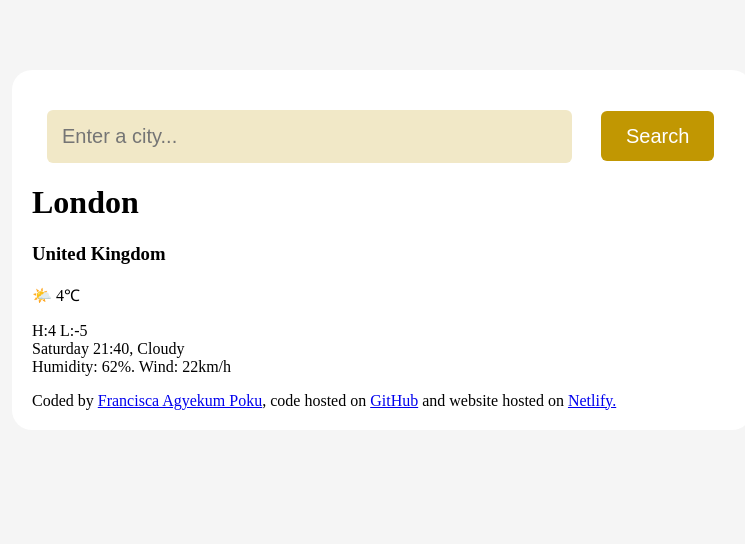
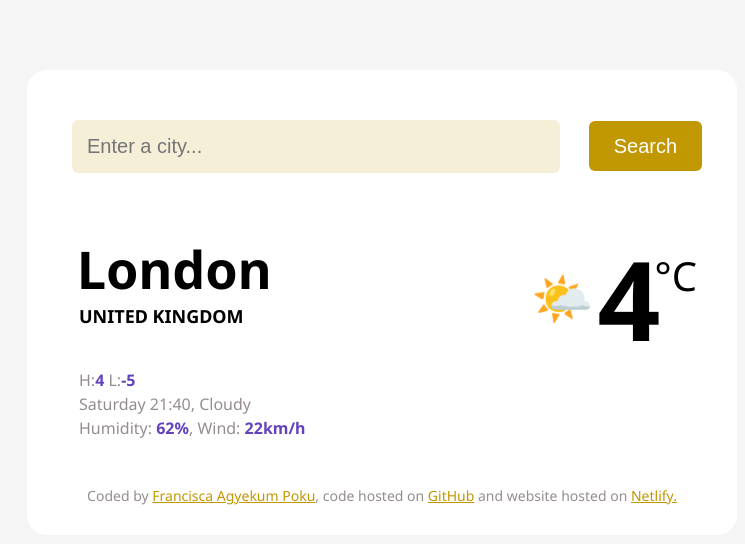
Before and after one commit to franciscaap/weather-ology, a plain HTML site: page index.html in a window 1280 px wide. Shown: the whole page, without its empty margins (258-1003 px from the left). Drawn offline with Linux system fonts and the light colour scheme; a web font is replaced by a local one.

Commit message:
Added styling to the body

```diff
--- a/index.html
+++ b/index.html
@@ -4,6 +4,12 @@
     <meta charset="UTF-8" />
     <meta name="viewport" content="width=device-width, initial-scale=1.0" />
     <title>Weatherology</title>
+    <link rel="preconnect" href="https://fonts.googleapis.com" />
+    <link rel="preconnect" href="https://fonts.gstatic.com" crossorigin />
+    <link
+      href="https://fonts.googleapis.com/css2?family=Dosis:wght@200;300;400;500;600;700;800&family=Noto+Sans:ital,wght@0,100;0,200;0,300;0,400;0,500;0,600;0,700;0,800;0,900;1,100;1,200;1,300;1,400;1,500;1,600;1,700;1,800;1,900&family=PT+Mono&display=swap"
+      rel="stylesheet"
+    />
     <link rel="stylesheet" href="src/style.css" />
   </head>
   <body>
@@ -20,16 +26,24 @@
         </form>
       </header>
       <main>
-        <h1>London</h1>
-        <h3>United Kingdom</h3>
-        🌤️ 4℃
-        <p>
-          H:4 L:-5
-          <br />
-          Saturday 21:40, Cloudy
-          <br />
-          Humidity: 62%. Wind: 22km/h
-        </p>
+        <div class="current-weather">
+          <div>
+            <h1>London</h1>
+            <h3>UNITED KINGDOM</h3>
+            <p class="current-details">
+              H:<strong>4</strong> L:<strong>-5</strong>
+              <br />
+              Saturday 21:40, Cloudy
+              <br />
+              Humidity: <strong>62%</strong>, Wind:<strong> 22km/h</strong>
+            </p>
+          </div>
+          <div class="current-temperature">
+            <span class="current-temperature-icon">🌤️</span>
+            <span class="current-temperature-value">4</span>
+            <span class="current-temperature-unit">°C</span>
+          </div>
+        </div>
       </main>
       <footer>
         Coded by
--- a/src/style.css
+++ b/src/style.css
@@ -1,12 +1,13 @@
 body {
   background-color: #f5f5f5;
+  font-family: "Noto Sans", sans-serif;
 }
 .app-container {
-  max-width: 700px;
+  max-width: 650px;
   background: white;
   display: block;
   margin: 70px auto;
-  padding: 20px;
+  padding: 30px;
   border-radius: 20px;
 }
 
@@ -14,7 +15,7 @@ body {
   width: 75%;
   padding: 15px;
   margin: 20px 0 0 15px;
-  background: #f1e8c7;
+  background: #f1e8c7b2;
   border: none;
   border-radius: 6px;
   font-size: 20px;
@@ -30,3 +31,59 @@ body {
   line-height: 1;
   border-radius: 6px;
 }
+
+.current-weather {
+  display: flex;
+  justify-content: space-between;
+}
+
+h1 {
+  font-size: 52px;
+  margin: 60px 0 0 20px;
+}
+h3 {
+  margin: 0 0 40px 22px;
+  font-size: 18px;
+}
+
+.current-details {
+  color: #958d8d;
+  margin-left: 22px;
+  font-size: 16px;
+  line-height: 24px;
+}
+
+strong {
+  color: #6242bd;
+}
+
+.current-temperature {
+  margin-top: 50px;
+}
+.current-temperature-icon {
+  position: relative;
+  font-size: 50px;
+  top: -25px;
+}
+
+.current-temperature-value {
+  font-size: 110px;
+  font-weight: bold;
+}
+
+.current-temperature-unit {
+  font-size: 40px;
+  position: relative;
+  top: -50px;
+  left: -10px;
+}
+
+footer {
+  text-align: center;
+  font-size: 14px;
+  color: #958d8d;
+  margin-top: 30px;
+}
+a {
+  color: #c19702;
+}
```
